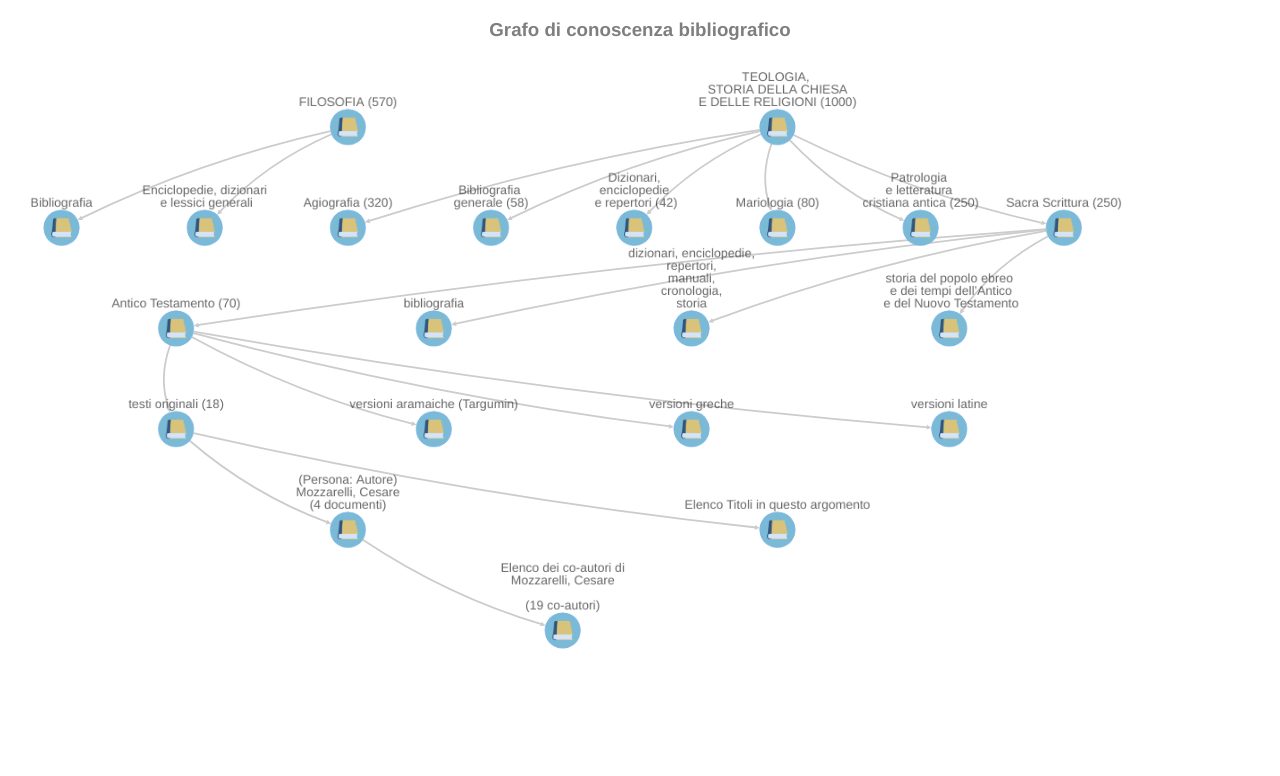
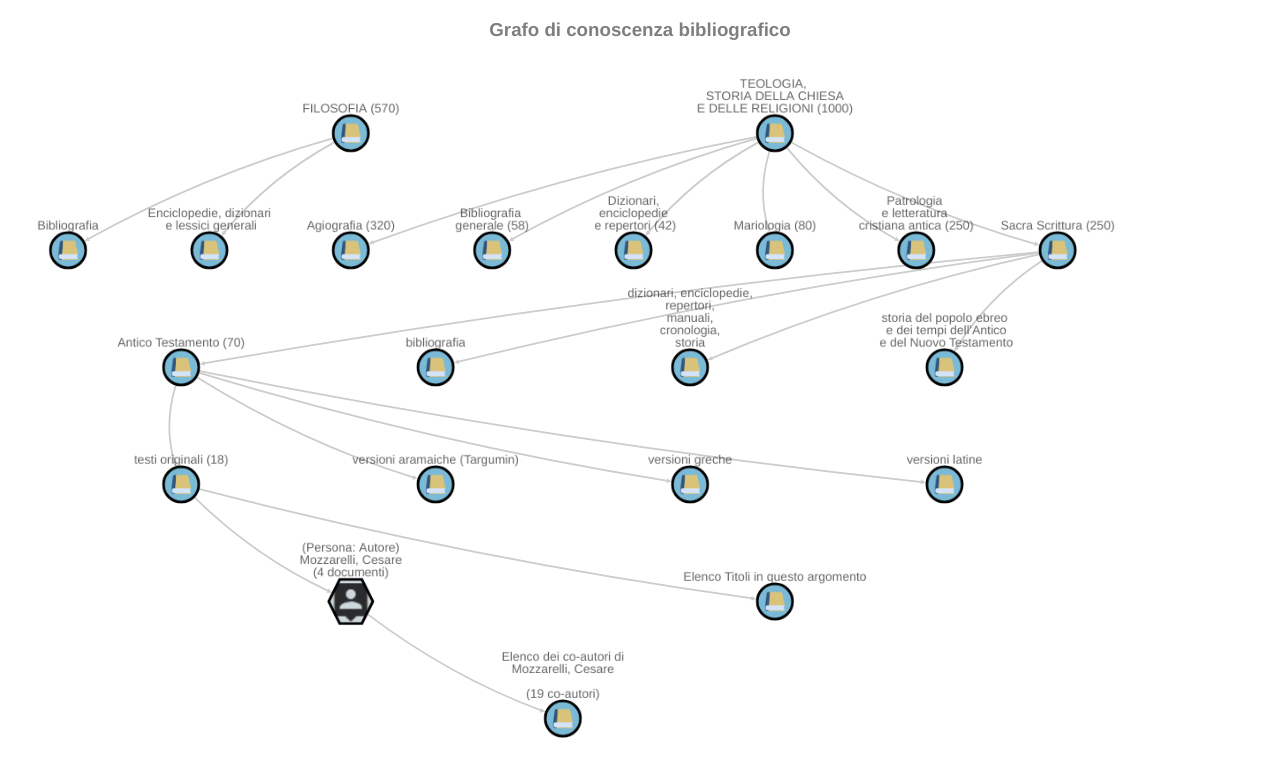
Before and after one commit to marcogoldin/data_science, a plain HTML site: page knowledge-graph/index.html in a window 1280 px wide. Drawn offline with Linux system fonts and the light colour scheme.

Commit message:
node style

```diff
--- a/knowledge-graph/index.html
+++ b/knowledge-graph/index.html
@@ -15,6 +15,7 @@
         width: 90%;
         height: 90%;
         position: absolute;
+        margin-top: 3em;
         top: 0px;
         left: 0px;
     }
@@ -39,8 +40,9 @@
 
 	var cy = cytoscape({
 		container: document.getElementById('cy'),
-		elements: [
+		elements: {
 		  // nodes
+		  nodes: [
 		  { data: { id: 'TEOLOGIA, \nSTORIA DELLA CHIESA\nE DELLE RELIGIONI (1000)' } },
 		  { data: { id: 'Agiografia (320)' } },
 		  { data: { id: 'Bibliografia \ngenerale (58)' } },
@@ -64,13 +66,15 @@
 		  { data: { id: 'versioni aramaiche (Targumin)' } },
 
 		  { data: { id: 'FILOSOFIA (570)' } },
-		  { data: { id: '(Persona: Autore)\nMozzarelli, Cesare\n(4 documenti)' } },
+		  { data: { id: '(Persona: Autore)\nMozzarelli, Cesare\n(4 documenti)'},
+		  classes: 'author'},
 		  { data: { id:  'Elenco Titoli in questo argomento' } },
 		  { data: { id:  'Elenco dei co-autori di\nMozzarelli, Cesare\n\n(19 co-autori)' } },
 
-
+		  ],
 
 		  // edges
+		  edges: [
 		  {
 		    data: {
 		      id: 'ab',
@@ -205,7 +209,8 @@
 		    }
 		  },
 
-		],
+		]
+	},
 
     style: [
         {
@@ -219,6 +224,8 @@
                 'label': 'data(id)',
                 'text-opacity':0.6,
                 'font-size':28,
+                'border-width':6,
+                'border-style':'solid',
                 'background-image': './imgs/book_icon.png',
                //'background-fit': 'contain',
                "background-fit": "cover cover",
@@ -226,6 +233,25 @@
 
             }
         },
+        {
+            selector: '.author',
+            style: {
+                'shape': 'hexagon',
+                'text-wrap':'wrap',
+                'height':100,
+                'width':100,
+                'background-color': '#cfd8dc',
+                'label': 'data(id)',
+                'text-opacity':0.6,
+                'font-size':28,
+                'background-image': './imgs/round_person_pin_black_18dp.png',
+               //'background-fit': 'contain',
+               "background-fit": "cover cover",
+               "background-image-opacity": 0.8
+
+            }
+        },
+
 {
       selector: 'edge',
       style: {
```
Also changed, not shown: knowledge-graph/imgs/round_person_pin_black_18dp.png (added).
